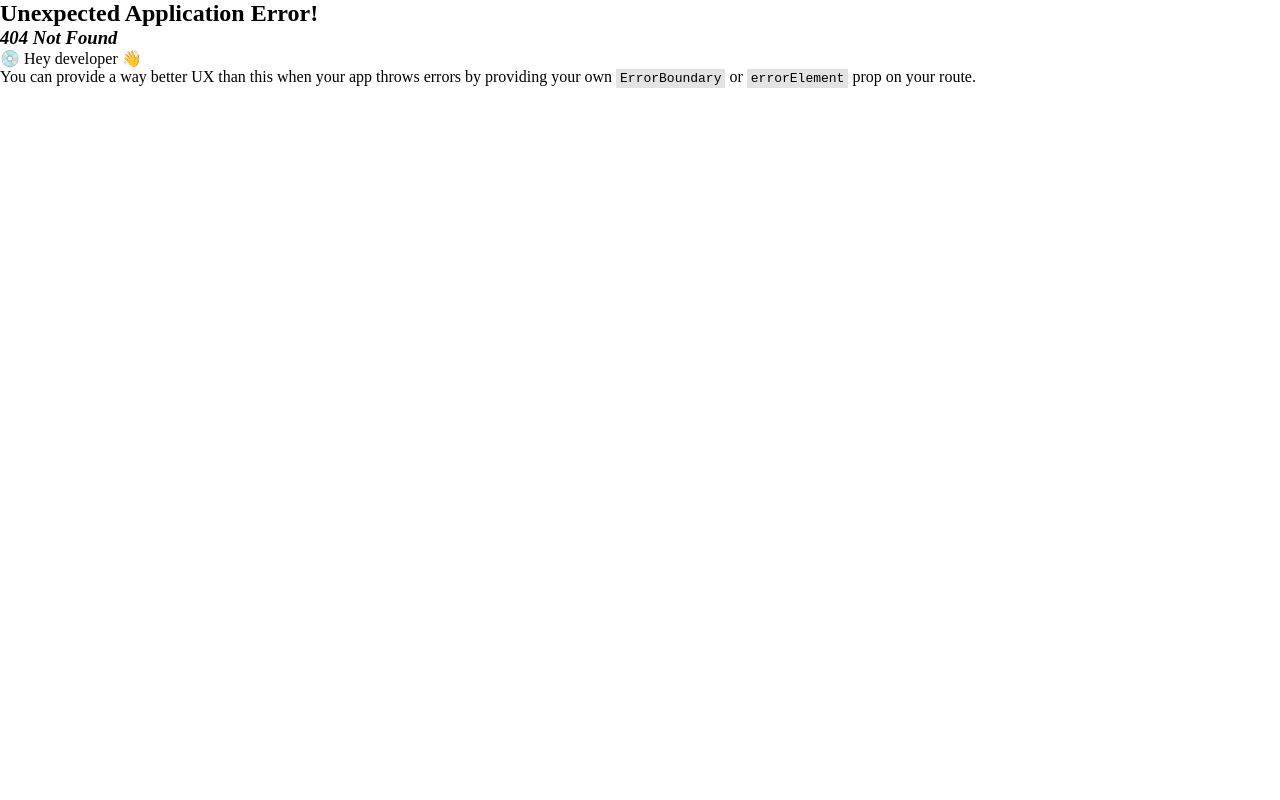
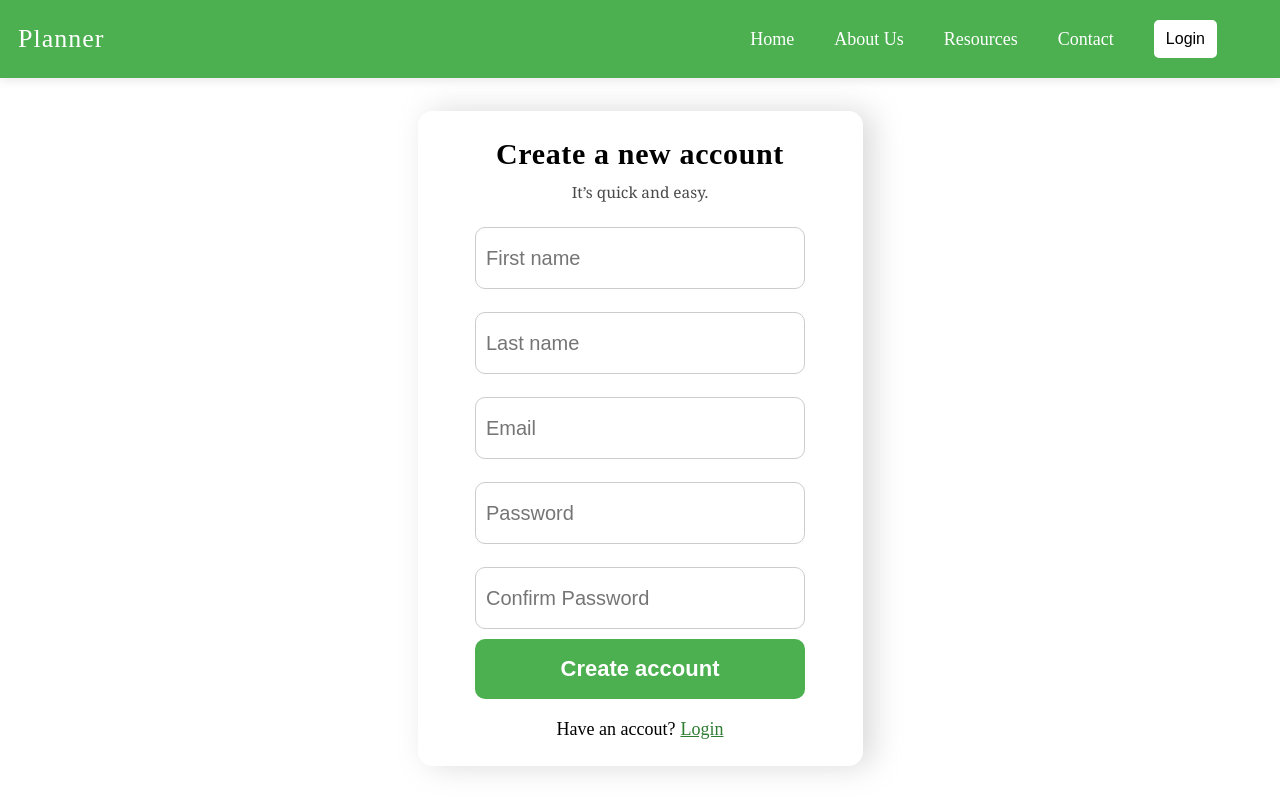
Before and after one commit to aashnaregmi/full-stack-todo-app, a React (Vite) app in the folder frontend/5to-do-app/: page /signup in a window 1280 px wide. Before the commit this address had no page. Built offline with nearby package versions, Linux system fonts and the light colour scheme.

Commit message:
signup form with styles

```diff
--- a/frontend/5to-do-app/src/ pages/Entry.jsx
+++ b/frontend/5to-do-app/src/ pages/Entry.jsx
@@ -12,6 +12,7 @@ import Todo from "../todo";
 import Resource from "./Resource";
 import Contact from "./Contact";
 import Login from "./Login";
+import Signup from "./Signup";
 
 const Entry = () => {
   const router = createBrowserRouter(
@@ -22,6 +23,8 @@ const Entry = () => {
         <Route path="resource" element={<Resource />} />
         <Route path="contact" element={<Contact />} />
         <Route path="login" element={<Login />} />
+        <Route path="signup" element={<Signup />} />
+
         <Route path="todo" element={<Todo />} />
       </Route>,
     ),
--- /dev/null
+++ b/frontend/5to-do-app/src/ pages/Signup.css
@@ -0,0 +1,71 @@
+.signUpDiv{
+   background-color: rgba(255, 255, 255, 0.185);
+ border: 2px solid  white;
+ width: 445px;
+min-height: 655px; border-radius: 15px;
+ box-shadow: 10px 0px 30px  rgba(147, 144, 144, 0.331);
+}
+
+.nameDiv{
+  display: flex;
+  flex-direction: column;
+  gap:10px
+}
+.inputWrapper{
+    display: flex;
+  flex-direction: column;
+  gap:10px
+}
+.loginlink{
+  text-decoration: underline;
+    color: #2e7d32;
+    margin-left: 5px;
+
+}
+.signupForm p{
+  margin-top: 0px;
+  font-size: 18px;
+
+}
+.loginDirect{
+  margin: 20px 0;
+  margin-bottom: 10px;
+}
+
+.signupContent{
+  margin-bottom: 1px;
+}
+
+.signupContent h2{
+ font-size: 30px;
+ letter-spacing: 0.04rem;
+ line-height: 3.5rem;
+}
+
+.signupContent h5{
+  text-align: center;
+  font-size: 16px;
+  font-weight: 200;
+  color: rgba(0, 0, 0, 0.714);
+  font-family:Georgia, 'Times New Roman', Times, serif;
+  font-size: clamp(14px, 1.2vw, 16px);
+}
+
+.hoverbtn:hover {
+  background-color: #1b4d1b;
+  transition: background-color 0.3s;
+}
+
+
+.signupBtn{
+background-color: #1b4d1b;
+margin-bottom: 10px;
+  transition: background-color 0.3s;}
+
+.error-message-signup {
+  color: red;
+    width: 300px;
+    font-weight:100;
+      max-height: 22px;
+      margin: 0;
+}
--- /dev/null
+++ b/frontend/5to-do-app/src/ pages/Signup.jsx
@@ -0,0 +1,117 @@
+import React from "react";
+import { NavLink, useNavigate } from "react-router-dom";
+import { useForm } from "react-hook-form";
+import "./Signup.css";
+const Signup = () => {
+  const navigate = useNavigate();
+  const {
+    register,
+    handleSubmit,
+    watch,
+    formState: { errors },
+  } = useForm();
+
+  const passwordValid = watch("signupPassword");
+
+  const fields = [
+    {
+      name: "firstName",
+      placeholder: "First name",
+      rules: {
+        required: "First name is required",
+        maxLength: { value: 15, message: "Cannot exceed 15 characters" },
+      },
+    },
+    {
+      name: "lastName",
+      placeholder: "Last name",
+      rules: {
+        required: "Last name is required",
+        maxLength: { value: 15, message: "Cannot exceed 15 characters" },
+      },
+    },
+    {
+      name: "signupEmail",
+      placeholder: "Email",
+      rules: {
+        required: "Email is required",
+        pattern: {
+          value: /^[^\s@]+@[^\s@]+\.[^\s@]+$/,
+          message: "Email must be valid",
+        },
+      },
+    },
+    {
+      name: "signupPassword",
+      placeholder: "Password",
+      type: "password",
+      rules: {
+        required: "Password is required",
+        pattern: {
+          value: /^(?=.*[A-Za-z])(?=.*\d)[A-Za-z\d]{8,}$/,
+          message:
+            "Password must be at least 8 characters and contain a letter and a number",
+        },
+      },
+    },
+    {
+      name: "confirmPassword",
+      placeholder: "Confirm Password",
+      type: "password",
+      rules: {
+        required: "Please confirm your password",
+        validate: (value) => {
+          return value === passwordValid || "Password do not match";
+        },
+      },
+    },
+  ];
+
+  const submitSignup = () => {
+    alert("Form submitted");
+    navigate("/login");
+  };
+
+  const firstError = fields.find((field) => errors[field.name]);
+
+  return (
+    <div>
+      <div className=" signUpDiv">
+        <form
+          action=""
+          className="Form signupForm"
+          onSubmit={handleSubmit(submitSignup)}
+        >
+          <div className="signupContent">
+            <h2>Create a new account</h2>
+            <h5>It’s quick and easy.</h5>
+          </div>
+          {fields.map((field) => (
+            <div className="inputWrapper" key={field.name}>
+              <input
+                type={field.type || "text"}
+                placeholder={field.placeholder}
+                {...register(field.name, field.rules)}
+              />
+              {firstError?.name === field.name && (
+                <p className="error-message-signup">
+                  {errors[field.name]?.message}
+                </p>
+              )}
+            </div>
+          ))}
+
+          <button className="signupBtn btn hoverbtn ">Create account</button>
+          <p className="loginDirect">
+            Have an accout?
+            <NavLink to="/login" className="loginlink">
+              Login
+            </NavLink>
+          </p>
+        </form>
+      </div>
+    </div>
+  );
+};
+
+export default Signup;
```
